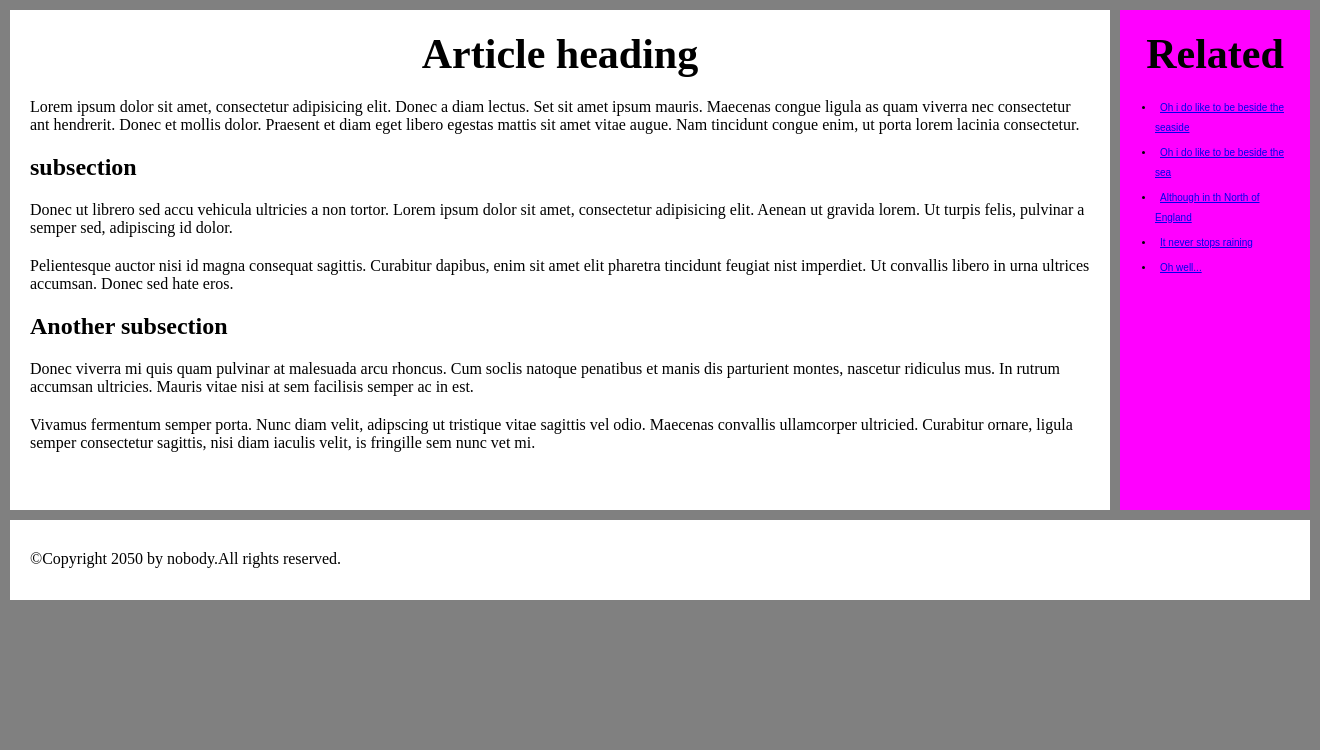
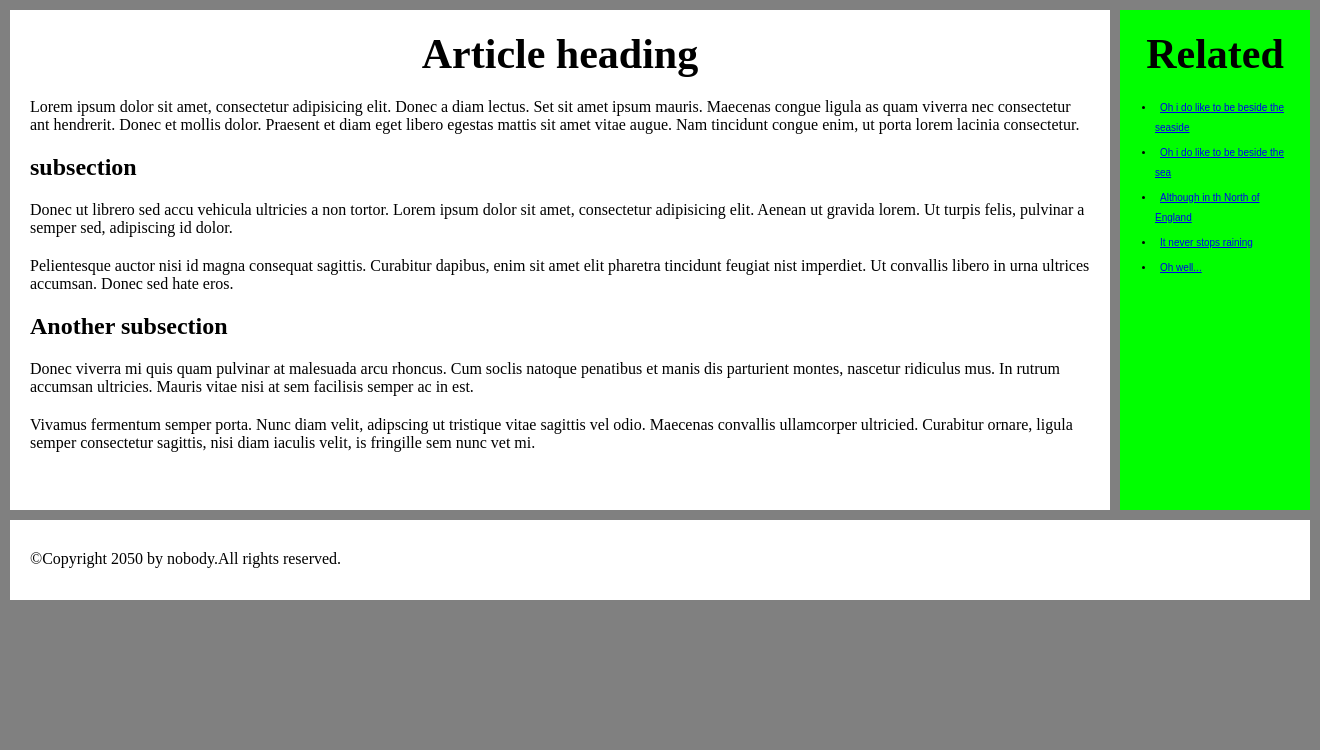
Before and after one commit to RoflanRabotyaga/edu, a PHP site: page /simple_web_page.html in a window 1320 px wide. Shown: the part 90-840 px from the top of the page. Run offline with PHP 8.4, Linux system fonts and the light colour scheme.

Commit message:
lime theme

```diff
--- a/simple_web_page.css
+++ b/simple_web_page.css
@@ -59,7 +59,7 @@ article{
     float: left;
 }
 nav{
-    background-color: magenta;
+    background-color: lime;
     height: 500px;
     width: 190px;
     float: left;
```
